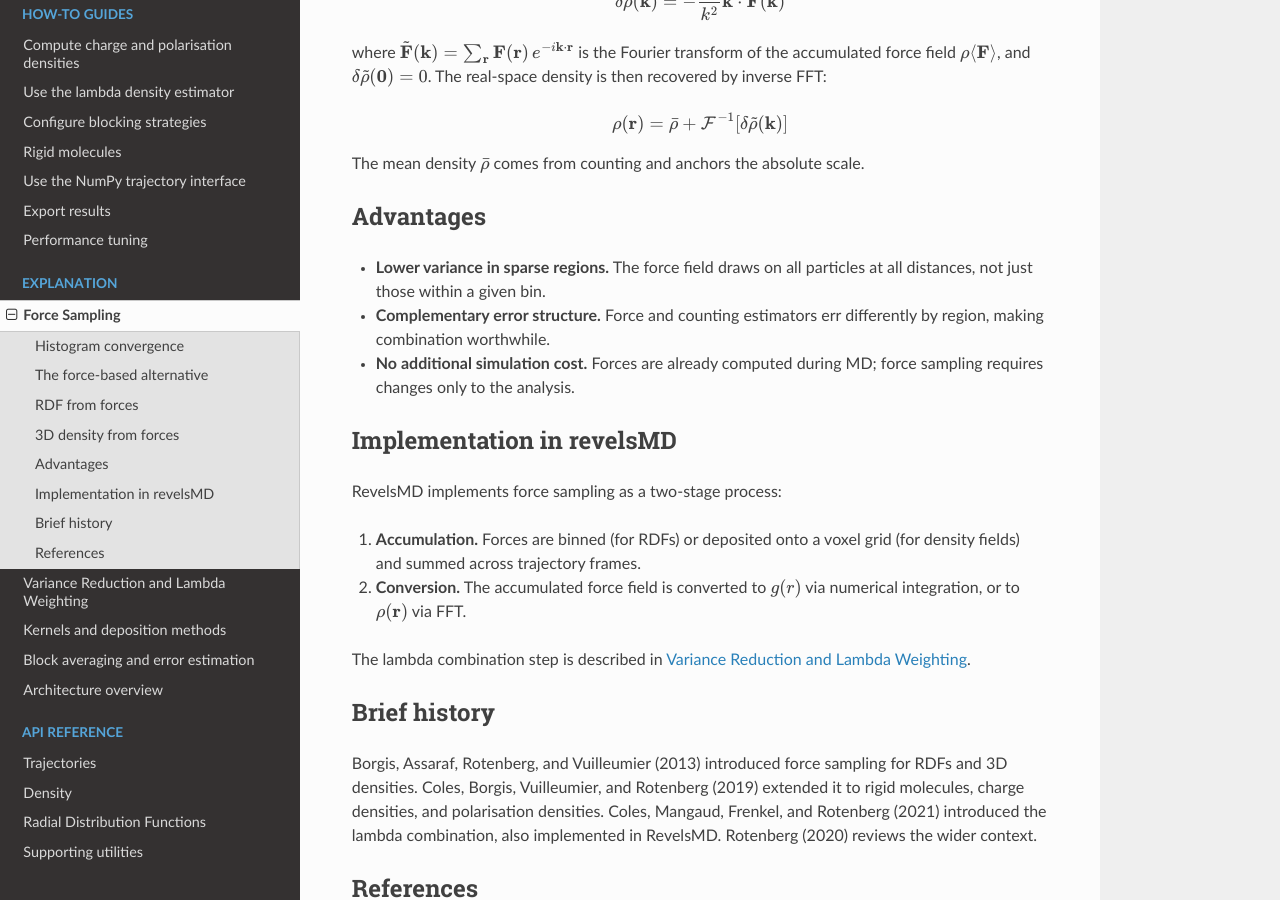
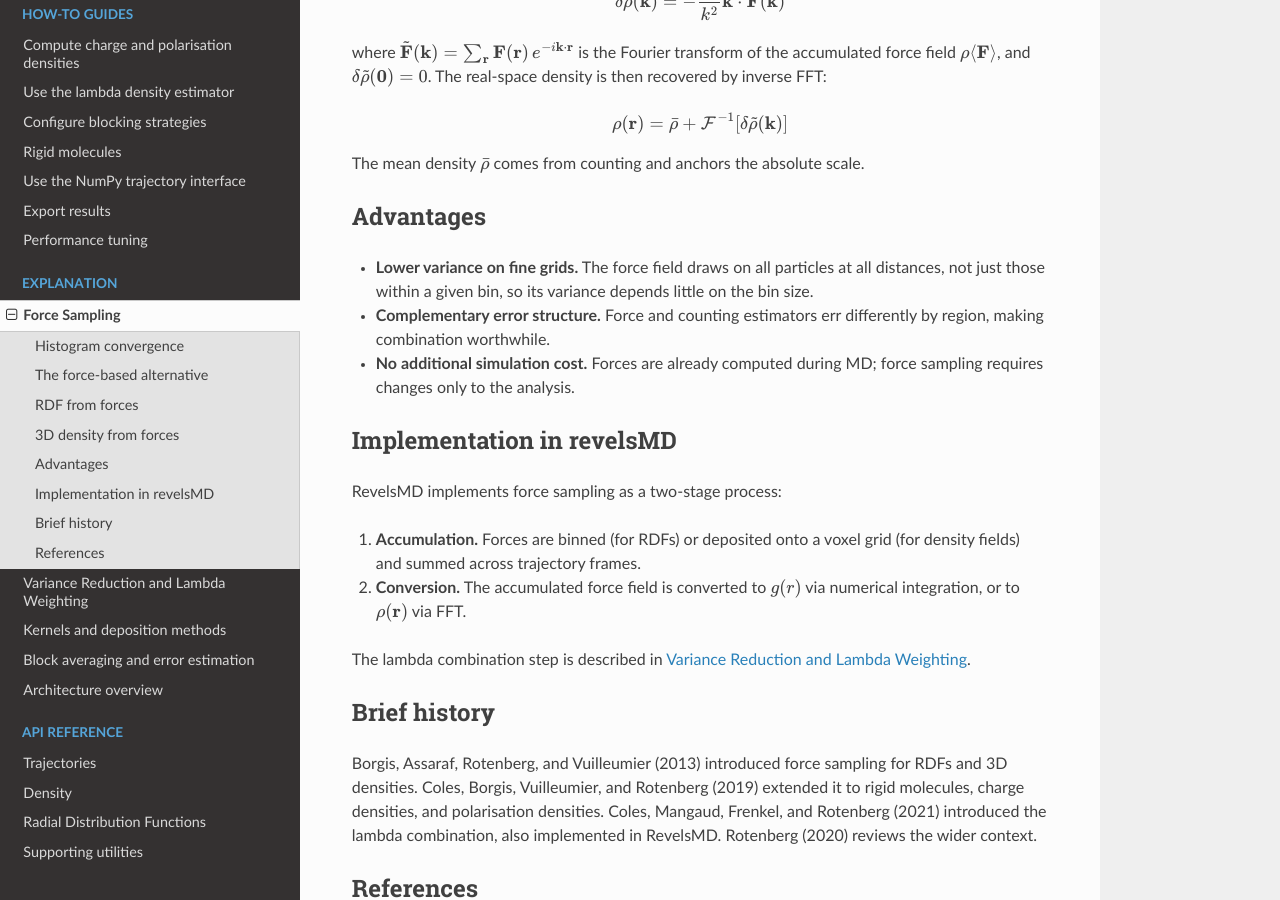
Before and after one commit to user200000/revelsmd, a Sphinx documentation site: the page built from docs/source/explanation/force-sampling.md, in a window 1280 px wide and 900 px high, scrolled down 1749 px. Built offline with Sphinx 7.4.7 and the Read the Docs theme 3.1.0, drawn with Linux system fonts in a browser that asks for light colours; some of the changed text lies outside the part shown.

Commit message:
Correct where force sampling beats counting in the explanation docs
A histogram's variance grows with the local density, so for 3D densities
the force estimator has the lower variance where the density is high, and
counting can be the more precise where particles rarely go (Rotenberg 2020,
Sec. II A; the Li6PS5I tutorial). The force-sampling page claimed lower
variance in sparse regions; Borgis 2013, Coles 2019 and Rotenberg 2020
place the gain on fine grids, where histogram variance diverges as the bin
size shrinks.

```diff
--- a/docs/source/explanation/force-sampling.md
+++ b/docs/source/explanation/force-sampling.md
@@ -1,6 +1,6 @@
 # Force Sampling
 
-Force sampling computes radial distribution functions (RDFs) and 3D density fields from molecular dynamics trajectories. Instead of counting how often particles visit a region, it uses the forces acting on particles to infer the underlying density. The result is the same quantity — $g(r)$ or $\rho(\mathbf{r})$ — but with lower variance, particularly in low-density or high-energy regions where histogram counts are sparse.
+Force sampling computes radial distribution functions (RDFs) and 3D density fields from molecular dynamics trajectories. Instead of counting how often particles visit a region, it uses the forces acting on particles to infer the underlying density. The result is the same quantity — $g(r)$ or $\rho(\mathbf{r})$ — but with lower variance, particularly on fine grids, where the variance of a histogram grows without bound as the bin size shrinks.
 
 RevelsMD implements force sampling for both RDFs and 3D density fields, with an optional stage that combines force and counting estimates to minimise variance (see [Variance Reduction and Lambda Weighting](variance-reduction.md)).
 
@@ -54,7 +54,7 @@ The mean density $\bar{\rho}$ comes from counting and anchors the absolute scale
 
 ## Advantages
 
-- **Lower variance in sparse regions.** The force field draws on all particles at all distances, not just those within a given bin.
+- **Lower variance on fine grids.** The force field draws on all particles at all distances, not just those within a given bin, so its variance depends little on the bin size.
 - **Complementary error structure.** Force and counting estimators err differently by region, making combination worthwhile.
 - **No additional simulation cost.** Forces are already computed during MD; force sampling requires changes only to the analysis.
 
```
Also changed, not shown: docs/source/explanation/variance-reduction.md (+1 -1 lines).
